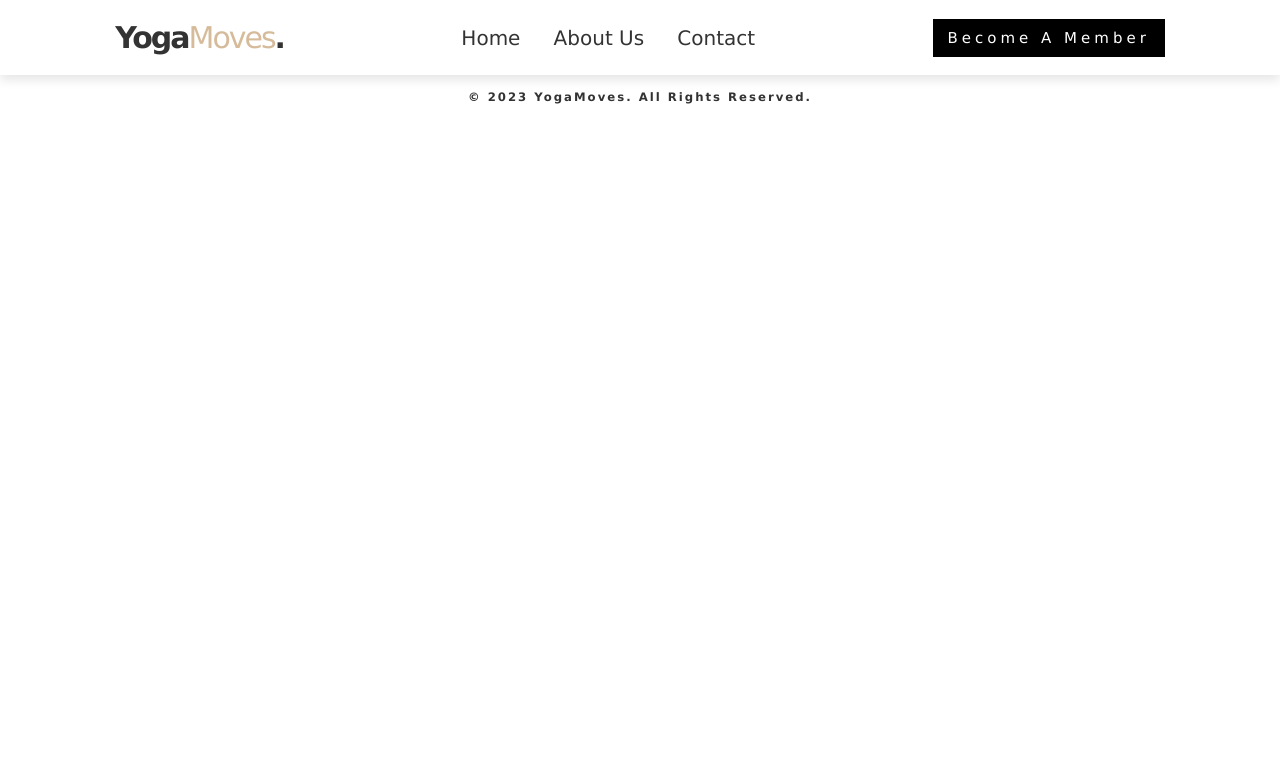
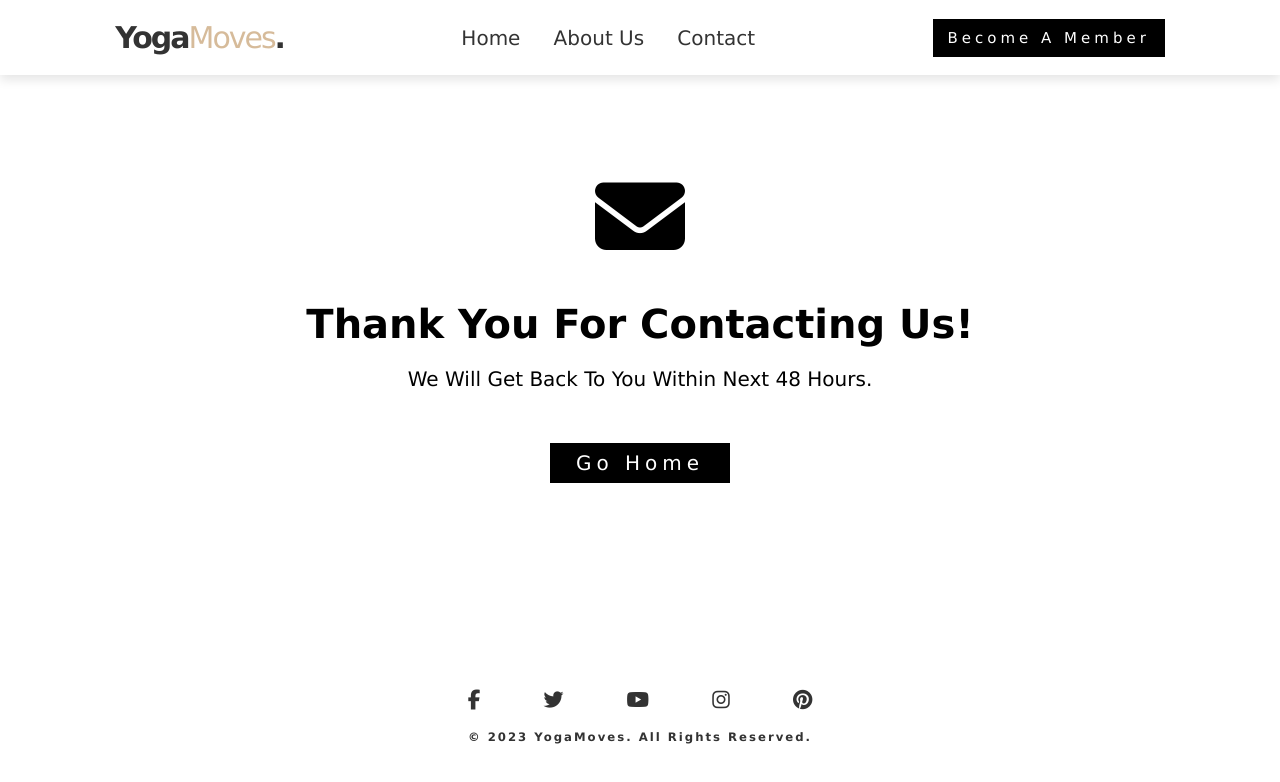
Before and after one commit to soukasamadi/Yoga-Moves-Studio, a plain HTML site: page Thank-you.html in a window 1280 px wide. Drawn offline with Linux system fonts and the light colour scheme.

Commit message:
Add and style thank-you section

```diff
--- a/Thank-you.html
+++ b/Thank-you.html
@@ -31,7 +31,14 @@
     <div class="member-icon"><a href="member.html" class="fa fa-user"></a></div>
 
 </header>
-
+<section class="thank-you">
+    <div class="thanks-content">
+        <h2 class="letter-icon"><i class="fa fa-envelope"></i></h2>
+        <h2 class="heading-thanks">Thank You for contacting us!</h2>
+        <h3 class="thanks-msg">We will get back to you within next 48 hours.</h3>
+        <a href="index.html" >Go home</a>
+    </div>
+</section>
 
 <footer>
     <hr>
--- a/assets/css/style.css
+++ b/assets/css/style.css
@@ -657,6 +657,43 @@ input:checked ~ .accordion-content {
     background: #d4b895;
     color: black;
 }
+/*Thank-you page*/
+.thank-you{
+    display: flex;
+    justify-content: center;
+    align-items: center;
+    text-align: center;
+    min-height: 80vh;
+    width: 100%;
+}
+.thank-you .letter-icon{
+    text-align: center;
+    font-size: 90px;
+    margin-bottom: 30px;
+}
+.thank-you .heading-thanks{
+    font-size: 40px;
+    margin-bottom: 20px;
+    text-align: center;
+}
+.thank-you .thanks-msg{
+    font-size: 20px;
+    font-weight: 200;
+    text-align: center;
+    margin-bottom: 60px;
+}
+.thank-you a{
+    text-align: center;
+    padding: 8px 26px;
+    color: #FFF;
+    letter-spacing: 5px;
+    background-color: #000;
+    font-size: 20px;
+}
+.thank-you a:hover{
+    background-color: #d4b895;
+    color: #000;
+}
 
 
 
```
